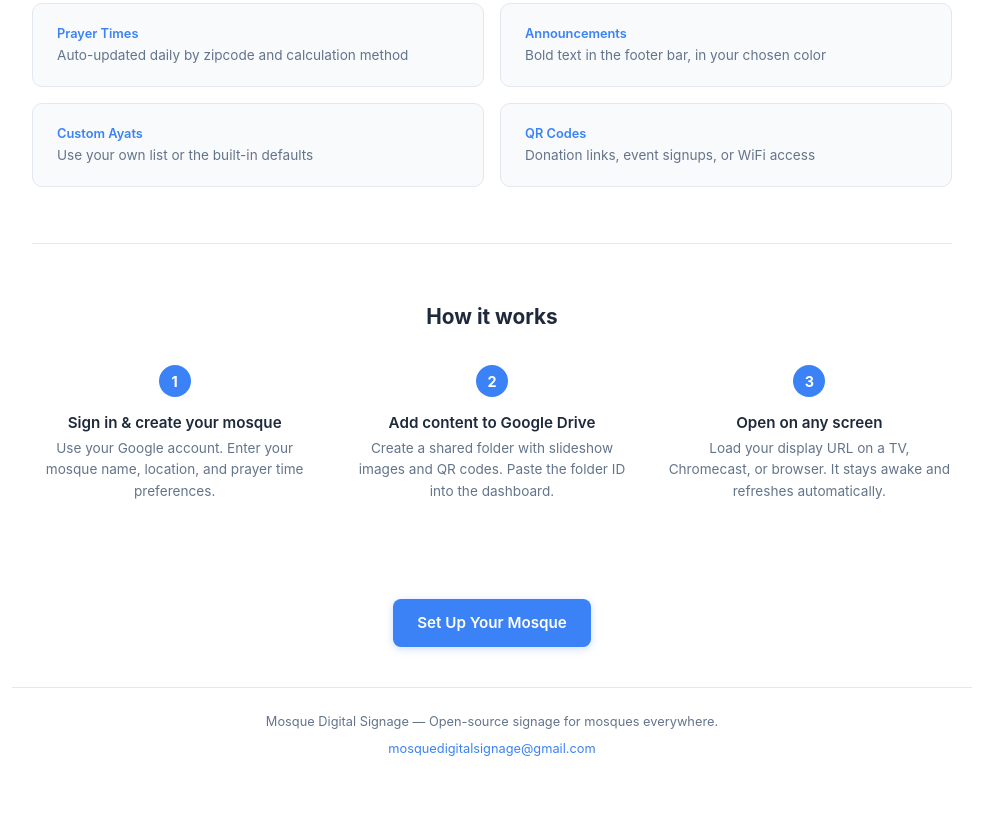
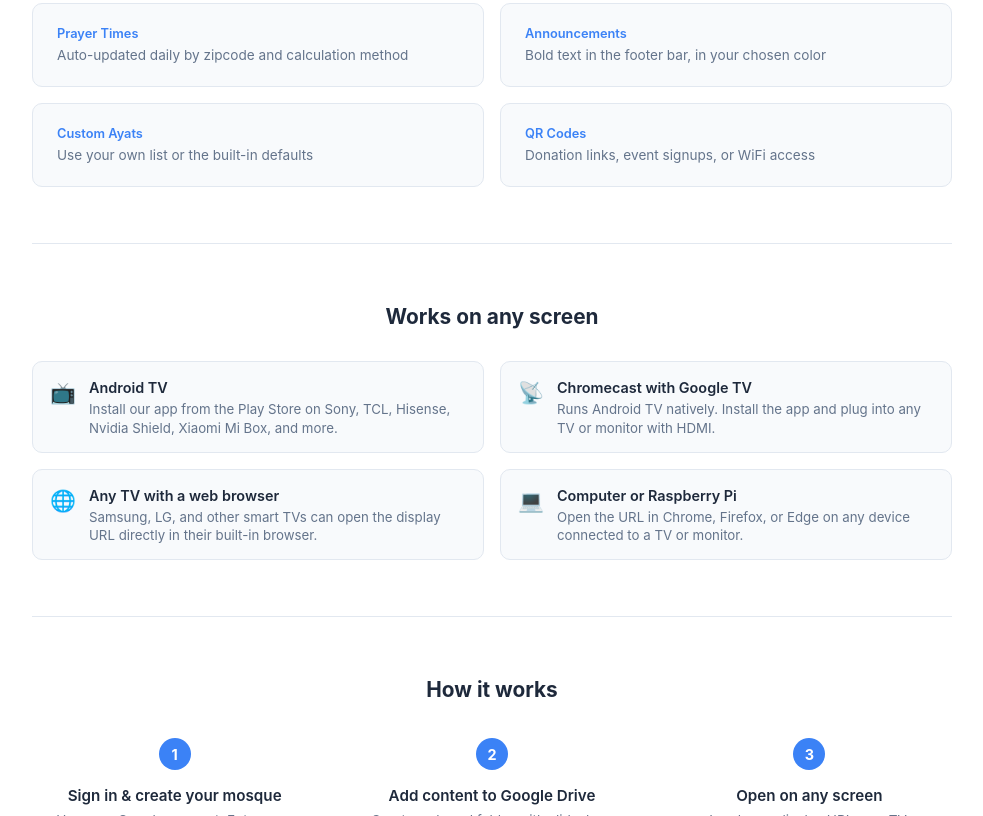
Before and after one commit to mosquedigitalsignage/mosque-digital-signage, a website built with Vite: page landing.html in a window 1280 px wide. Shown: the part 530-1346 px from the top of the page, without its empty margins (148-1131 px from the left). Before the commit the page ends 1313 px from the top, so only its background shows below. Built offline with nearby package versions, Linux system fonts and the light colour scheme.

Commit message:
Add compatible devices section to landing page
Co-Authored-By: Claude Opus 4.6 <noreply@anthropic.com>

```diff
--- a/landing.html
+++ b/landing.html
@@ -169,6 +169,53 @@
       line-height: 1.45;
     }
 
+    /* Devices */
+    .devices-section {
+      padding: 40px 0;
+      border-top: 1px solid var(--border);
+    }
+
+    .devices-section h2 {
+      font-size: 1.3rem;
+      font-weight: 700;
+      margin-bottom: 20px;
+    }
+
+    .devices {
+      display: grid;
+      grid-template-columns: 1fr;
+      gap: 12px;
+    }
+
+    .device {
+      display: flex;
+      gap: 12px;
+      align-items: flex-start;
+      padding: 14px 16px;
+      border-radius: 10px;
+      background: var(--bg-alt);
+      border: 1px solid var(--border);
+    }
+
+    .device-icon {
+      font-size: 1.3rem;
+      flex-shrink: 0;
+      width: 28px;
+      text-align: center;
+    }
+
+    .device-name {
+      font-size: 0.9rem;
+      font-weight: 600;
+      margin-bottom: 1px;
+    }
+
+    .device p {
+      color: var(--text-secondary);
+      font-size: 0.83rem;
+      line-height: 1.4;
+    }
+
     /* Steps */
     .steps-section {
       padding: 40px 0;
@@ -257,6 +304,10 @@
 
       .feature { padding: 20px 24px; }
 
+      .devices-section { padding: 56px 0; }
+      .devices-section h2 { text-align: center; margin-bottom: 28px; }
+      .devices { grid-template-columns: 1fr 1fr; gap: 16px; }
+
       .steps-section {
         padding: 56px 0;
         text-align: center;
@@ -323,6 +374,40 @@
       </div>
     </section>
 
+    <section class="devices-section">
+      <h2>Works on any screen</h2>
+      <div class="devices">
+        <div class="device">
+          <div class="device-icon">&#x1F4FA;</div>
+          <div>
+            <div class="device-name">Android TV</div>
+            <p>Install our app from the Play Store on Sony, TCL, Hisense, Nvidia Shield, Xiaomi Mi Box, and more.</p>
+          </div>
+        </div>
+        <div class="device">
+          <div class="device-icon">&#x1F4E1;</div>
+          <div>
+            <div class="device-name">Chromecast with Google TV</div>
+            <p>Runs Android TV natively. Install the app and plug into any TV or monitor with HDMI.</p>
+          </div>
+        </div>
+        <div class="device">
+          <div class="device-icon">&#x1F310;</div>
+          <div>
+            <div class="device-name">Any TV with a web browser</div>
+            <p>Samsung, LG, and other smart TVs can open the display URL directly in their built-in browser.</p>
+          </div>
+        </div>
+        <div class="device">
+          <div class="device-icon">&#x1F4BB;</div>
+          <div>
+            <div class="device-name">Computer or Raspberry Pi</div>
+            <p>Open the URL in Chrome, Firefox, or Edge on any device connected to a TV or monitor.</p>
+          </div>
+        </div>
+      </div>
+    </section>
+
     <section class="steps-section">
       <h2>How it works</h2>
       <div class="steps">
```
